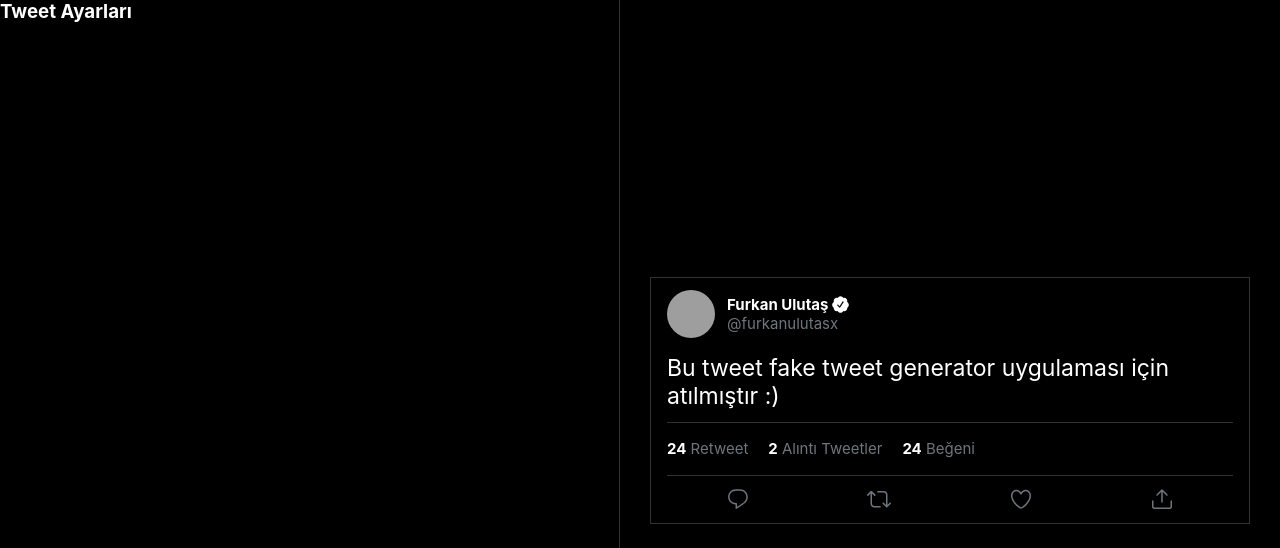
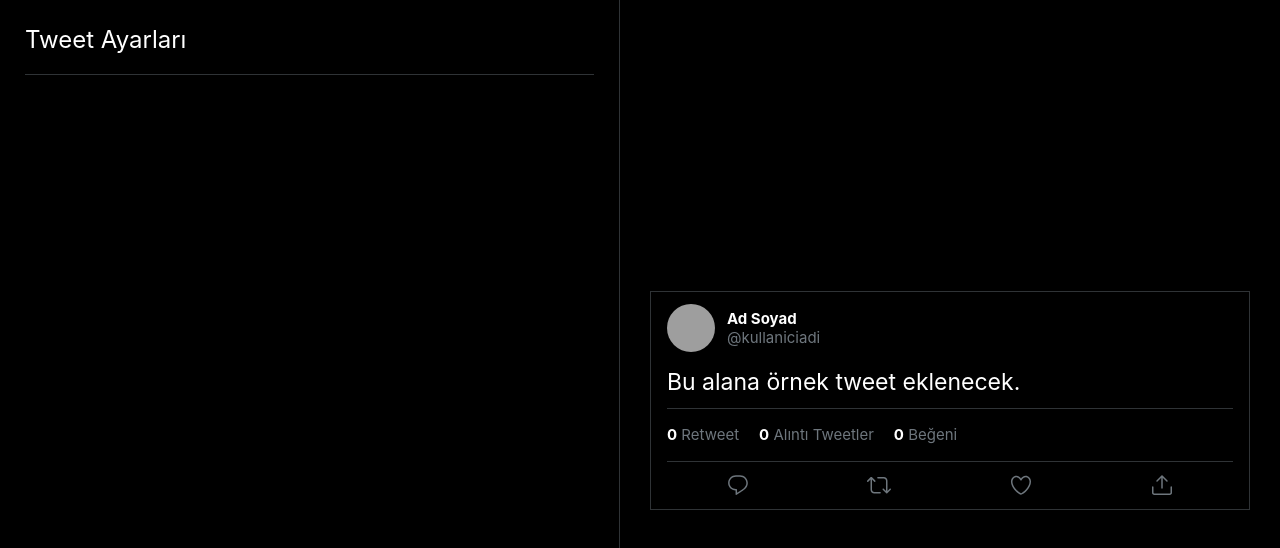
Before and after one commit to fulutas/fake-tweet-generator, a React (Create React App) app: page / in a window 1280 px wide. Shown: the top 548 px of the page. Built offline with nearby package versions, Linux system fonts and the light colour scheme; grey boxes are pictures that could not be loaded.

Commit message:
app useState added

```diff
--- a/src/App.js
+++ b/src/App.js
@@ -1,4 +1,4 @@
-import React from 'react';
+import React, { useState } from 'react';
 import './style.scss';
 import {
   ReplyIcon,
@@ -9,6 +9,15 @@ import {
 } from './icons.js';
 
 export default function App() {
+  const [name, setName] = useState();
+  const [username, setUsername] = useState();
+  const [isVerified, setIsVerified] = useState(false);
+  const [tweet, setTweet] = useState();
+  const [avatar, setAvatar] = useState();
+  const [retweets, setRetweets] = useState(0);
+  const [quoteTweets, setQuoteTweets] = useState(0);
+  const [likes, setLikes] = useState(0);
+
   return (
     <>
       <div className="tweet-settings">
@@ -20,24 +29,24 @@ export default function App() {
             <img src="https://pbs.twimg.com/profile_images/1548325430934941698/2kCBjJBG_normal.jpg" />
             <div>
               <div className="name">
-                Furkan Ulutaş
-                <VerifiedIcon width="19" height="19" />
+                {name || 'Ad Soyad'}
+                {isVerified && <VerifiedIcon width="19" height="19" />}
               </div>
-              <div className="username">@furkanulutasx</div>
+              <div className="username">@{username || 'kullaniciadi'}</div>
             </div>
           </div>
           <div className="tweet-content">
-            <p>Bu tweet fake tweet generator uygulaması için atılmıştır :)</p>
+            <p>{tweet || 'Bu alana örnek tweet eklenecek.'}</p>
           </div>
           <div className="tweet-stats">
             <span>
-              <b>24</b> Retweet
+              <b>{retweets}</b> Retweet
             </span>
             <span>
-              <b>2</b> Alıntı Tweetler
+              <b>{quoteTweets}</b> Alıntı Tweetler
             </span>
             <span>
-              <b>24</b> Beğeni
+              <b>{likes}</b> Beğeni
             </span>
           </div>
           <div className="tweet-actions">
--- a/src/style.scss
+++ b/src/style.scss
@@ -25,6 +25,15 @@ body {
   color: #fff;
   border-right: 1px solid #2f3336;
   height: 100%;
+  padding: 25px;
+
+  h3 {
+    font-size: 24px;
+    font-weight: normal;
+    border-bottom: 1px solid #2f3336;
+    padding-bottom: 20px;
+    margin-bottom: 20px;
+  }
 }
 
 .tweet-container {
@@ -56,6 +65,7 @@ body {
       font-weight: 700;
       display: flex;
       align-items: center;
+      height: 19px;
 
       svg {
         margin-left: 3px;
```
